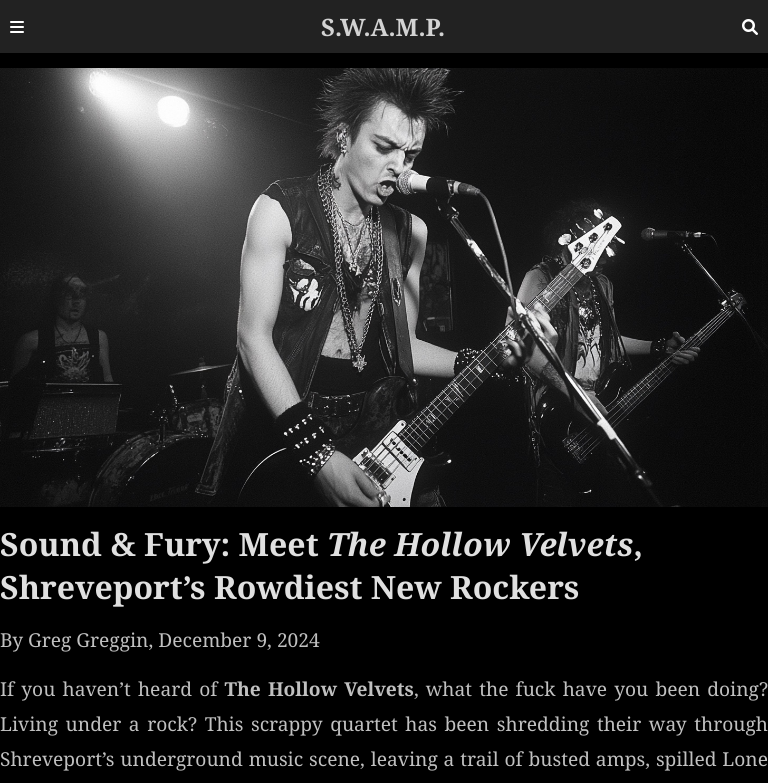
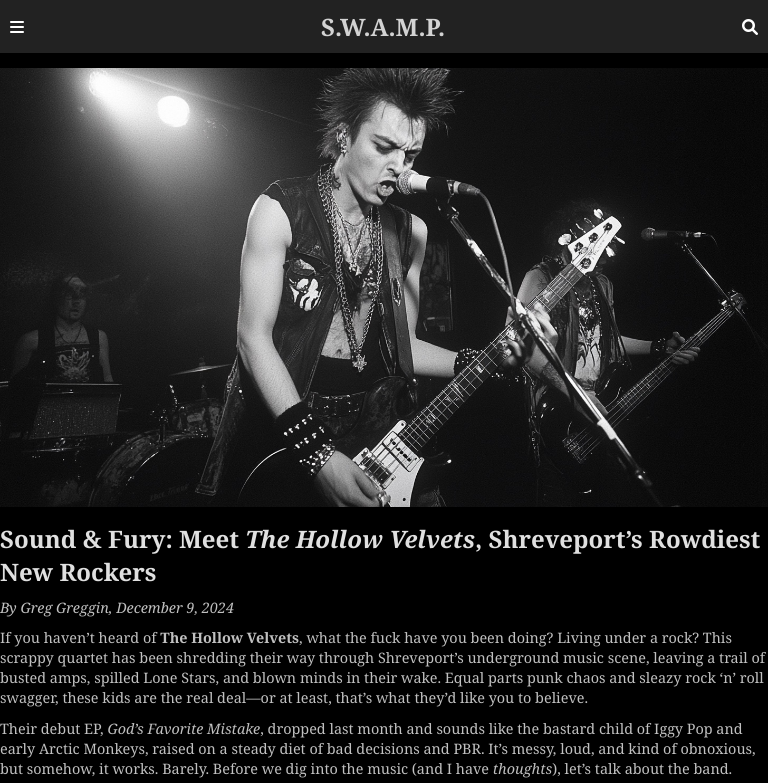
Before and after one commit to 65341/zine, a plain HTML site: page index.html in a window 768 px wide. Shown: the top 783 px of the page. Drawn offline with Linux system fonts and the light colour scheme.

Commit message:
reduced font size for title and body text

```diff
--- a/css/styles.css
+++ b/css/styles.css
@@ -46,7 +46,7 @@ main {
 
 .recent-article h1 {
   font-family: 'Georgia', serif; /* Professional serif font */
-  font-size: 2rem; /* Slightly larger for emphasis */
+  font-size: 1.8rem; /* Adjusted for mobile readability */
   font-weight: bold;
   margin: 10px 0;
   color: #e0e0e0; /* Slightly softer white for the title */
@@ -54,24 +54,25 @@ main {
 
 .recent-article p {
   font-family: 'Georgia', serif; /* Professional serif font */
-  font-size: 1.2rem; /* Slightly larger for readability */
-  line-height: 1.8; /* Comfortable spacing between lines */
+  font-size: 1rem; /* Reduced size for readability */
+  line-height: 1.6; /* Slightly tighter line spacing */
   color: #c0c0c0; /* Softer gray for readability */
-  margin: 15px 0; /* Spacing between paragraphs */
-  text-align: justify; /* Professional justification for body text */
+  margin: 10px 0; /* Reduced spacing between paragraphs */
+  text-align: left; /* Left-aligned for a clean look */
 }
 
 .author-date {
   font-family: 'Georgia', serif; /* Professional, readable serif font */
   font-size: 1rem;
+  font-style: italic;
   color: #b0b0b0; /* Softer light gray for subtle details */
   margin-bottom: 15px;
 }
 
 .body-text {
   font-family: 'Georgia', serif; /* Consistent serif font for the body */
-  font-size: 1.1rem; /* Slightly larger for readability */
-  line-height: 1.8; /* Comfortable line spacing for professional articles */
+  font-size: 1rem; /* Reduced size for readability */
+  line-height: 1.6; /* Tighter line spacing for better readability */
   color: #c0c0c0; /* Softer gray for the body text */
   margin-bottom: 20px;
 }
@@ -130,8 +131,18 @@ footer {
 }
 
 /* Responsive Design */
-@media (min-width: 768px) {
-  .container {
-    padding: 0; /* Remove extra padding for desktop view */
+@media (max-width: 768px) {
+  .recent-article h1 {
+    font-size: 1.5rem; /* Smaller font size for mobile */
+  }
+
+  .recent-article p {
+    font-size: 0.9rem; /* Smaller font size for mobile */
+    line-height: 1.4; /* Tighter line spacing for mobile */
+  }
+
+  .body-text {
+    font-size: 0.9rem; /* Adjust body text for mobile */
+    line-height: 1.4; /* Match line spacing to mobile layout */
   }
 }
```
